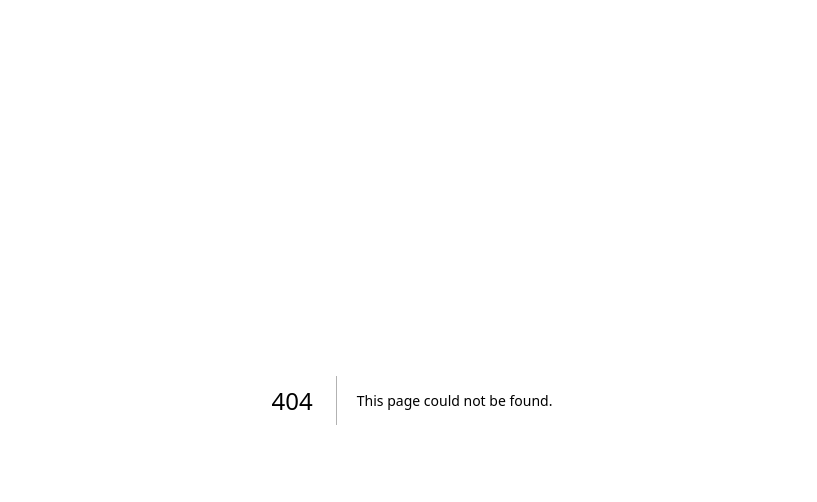
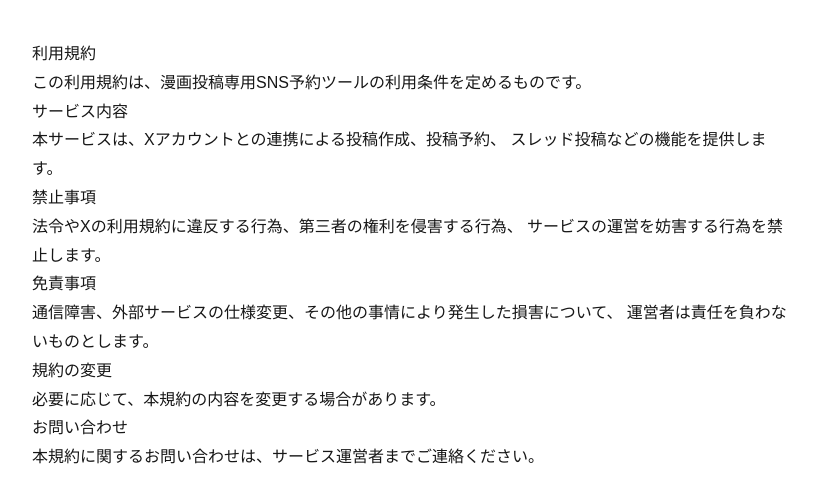
Before and after one commit to mochigoma0831/x-post-scheduler, a Next.js app: page /terms in a window 1280 px wide. Before the commit this address had no page. Shown: the top 502 px of the page, without its empty margins (228-1045 px from the left). Built offline with nearby package versions, Linux system fonts and the light colour scheme.

Commit message:
Add terms page

```diff
--- /dev/null
+++ b/app/terms/page.tsx
@@ -0,0 +1,46 @@
+export default function TermsPage() {
+  return (
+    <main
+      style={{
+        maxWidth: "800px",
+        margin: "40px auto",
+        padding: "0 20px",
+        lineHeight: 1.8,
+      }}
+    >
+      <h1>利用規約</h1>
+
+      <p>
+        この利用規約は、漫画投稿専用SNS予約ツールの利用条件を定めるものです。
+      </p>
+
+      <h2>サービス内容</h2>
+      <p>
+        本サービスは、Xアカウントとの連携による投稿作成、投稿予約、
+        スレッド投稿などの機能を提供します。
+      </p>
+
+      <h2>禁止事項</h2>
+      <p>
+        法令やXの利用規約に違反する行為、第三者の権利を侵害する行為、
+        サービスの運営を妨害する行為を禁止します。
+      </p>
+
+      <h2>免責事項</h2>
+      <p>
+        通信障害、外部サービスの仕様変更、その他の事情により発生した損害について、
+        運営者は責任を負わないものとします。
+      </p>
+
+      <h2>規約の変更</h2>
+      <p>
+        必要に応じて、本規約の内容を変更する場合があります。
+      </p>
+
+      <h2>お問い合わせ</h2>
+      <p>
+        本規約に関するお問い合わせは、サービス運営者までご連絡ください。
+      </p>
+    </main>
+  );
+}
```
